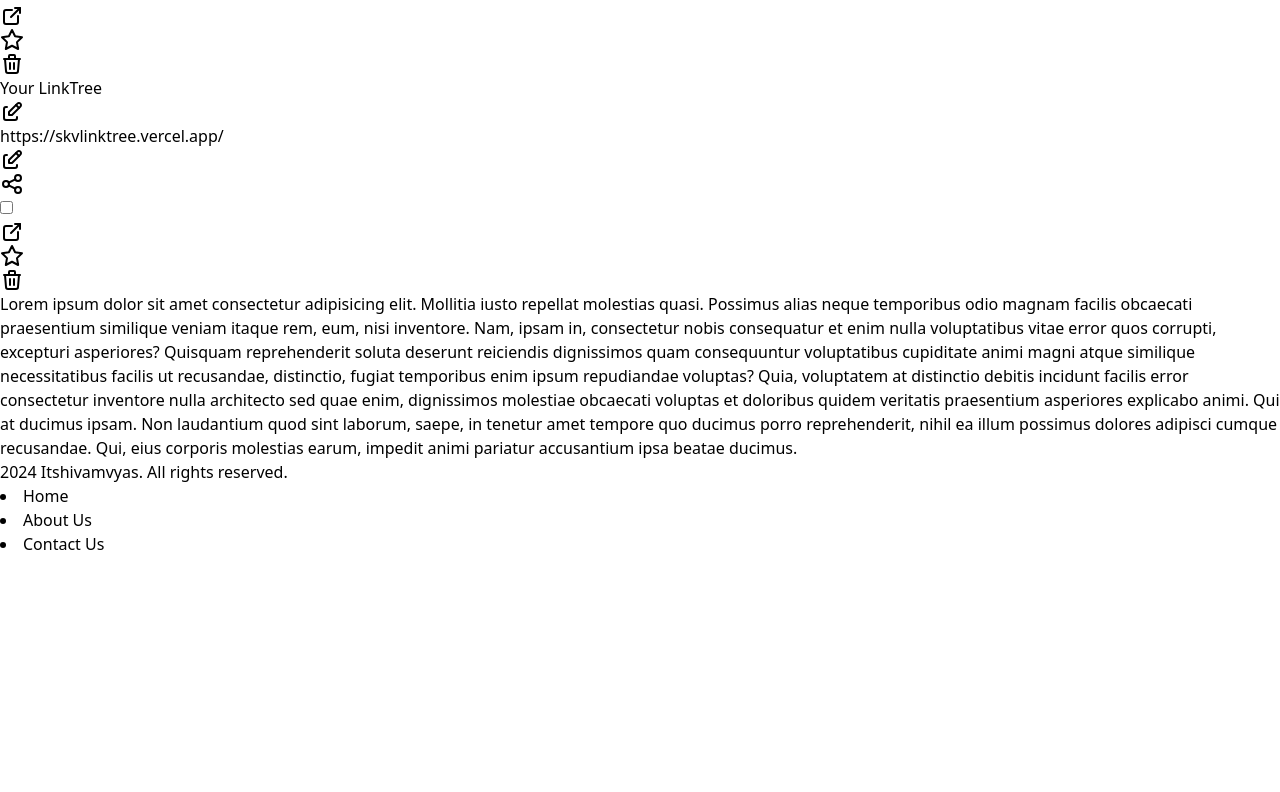
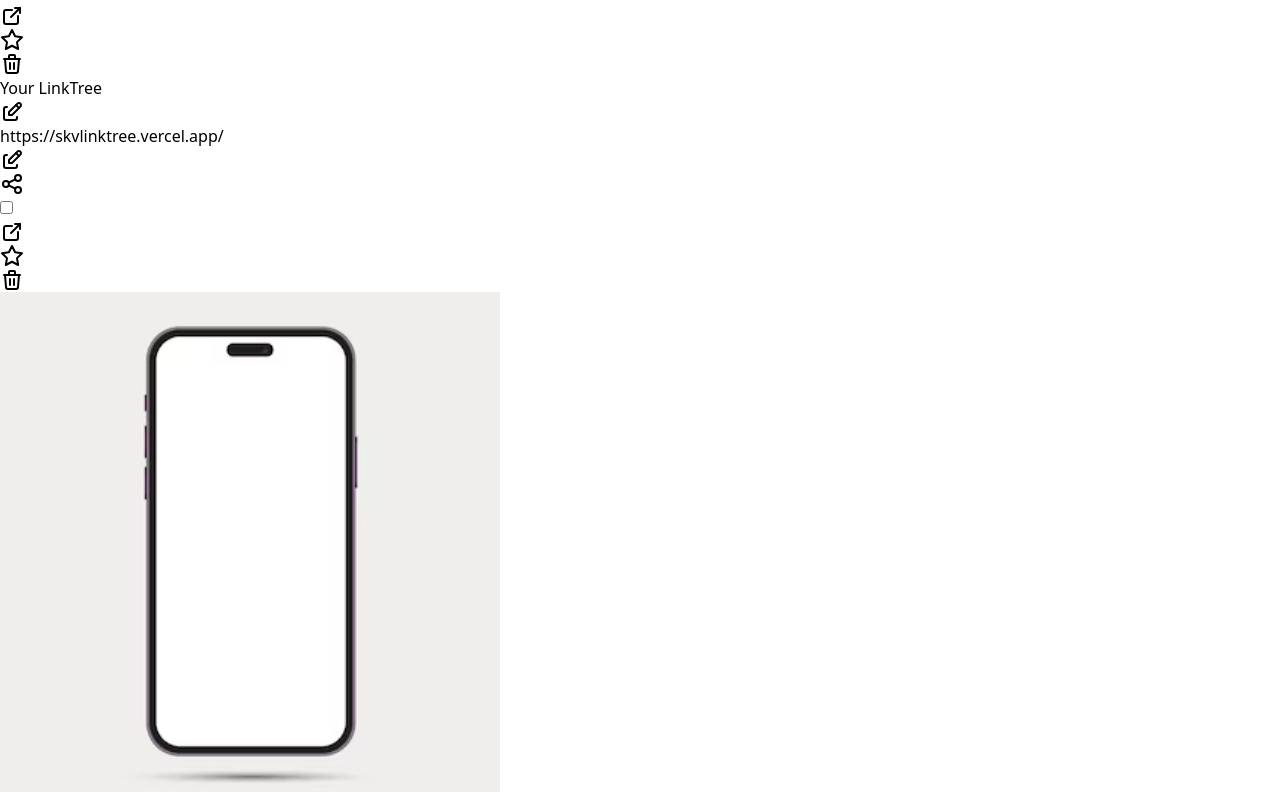
Before and after one commit to itshivamvyas/linktreeProject, a React (Vite) app: page / in a window 1280 px wide. Shown: the part 1834-2626 px from the top of the page. Before the commit the page ends 2390 px from the top, so only its background shows below. Built offline with nearby package versions, Linux system fonts and the light colour scheme.

Commit message:
Update Mockup And Some Designing

```diff
--- a/src/Pages/Links.jsx
+++ b/src/Pages/Links.jsx
@@ -7,7 +7,7 @@ function Links() {
     <div className="p-5">
       <div className="grid grid-cols-2">
         <section className="flex-1 p-10">
-          <button className="flex justify-center items-center gap-2 p-5 bg-indigo-800 rounded-full text-white font-bold w-full hover:bg-indigo-700 mb-14">
+          <button className="flex justify-center items-center gap-2 p-5 bg-indigo-800 rounded-full text-white font-bold w-full hover:bg-indigo-700 mb-14 sticky top-28 z-50">
             <svg
               width="22px"
               height="22px"
--- a/src/components/Footer/Footer.jsx
+++ b/src/components/Footer/Footer.jsx
@@ -1,4 +1,7 @@
 import React from "react";
+import { IconHome } from "@tabler/icons-react";
+import { IconRobot } from "@tabler/icons-react";
+import { IconPhoneCall } from "@tabler/icons-react";
 
 function Footer() {
   return (
@@ -9,14 +12,14 @@ function Footer() {
         </span>
 
         <p className="flex flex-row gap-16 list-none text-center font-bold">
-          <li className="hover:bg-red-400 cursor-pointer rounded-3xl p-2.5 min-w-24 text-center font-bold">
-            Home
+          <li className="hover:bg-indigo-700 hover:text-white rounded-3xl p-2.5 min-w-28 text-center font-bold cursor-pointer flex flex-row gap-2">
+            <IconHome /> Home
           </li>
-          <li className="hover:bg-red-400 cursor-pointer rounded-3xl p-2.5 min-w-24 text-center font-bold">
-            About Us
+          <li className="hover:bg-indigo-700 hover:text-white rounded-3xl p-2.5 min-w-28 text-center font-bold cursor-pointer flex flex-row gap-2">
+            <IconRobot /> About Us
           </li>
-          <li className="hover:bg-red-400 cursor-pointer rounded-3xl p-2.5 min-w-24 text-center font-bold">
-            Contact Us
+          <li className="hover:bg-indigo-700 hover:text-white rounded-3xl p-2.5 min-w-28 text-center font-bold cursor-pointer flex flex-row gap-2">
+            <IconPhoneCall /> Contact Us
           </li>
         </p>
       </div>
--- a/src/components/Preview Section/Preview.jsx
+++ b/src/components/Preview Section/Preview.jsx
@@ -5,7 +5,9 @@ function Preview() {
     <div>
       <section className="flex-1">
           <div className="flex fixed p-10">
-            <p>Lorem ipsum dolor sit amet consectetur adipisicing elit. Mollitia iusto repellat molestias quasi. Possimus alias neque temporibus odio magnam facilis obcaecati praesentium similique veniam itaque rem, eum, nisi inventore. Nam, ipsam in, consectetur nobis consequatur et enim nulla voluptatibus vitae error quos corrupti, excepturi asperiores? Quisquam reprehenderit soluta deserunt reiciendis dignissimos quam consequuntur voluptatibus cupiditate animi magni atque similique necessitatibus facilis ut recusandae, distinctio, fugiat temporibus enim ipsum repudiandae voluptas? Quia, voluptatem at distinctio debitis incidunt facilis error consectetur inventore nulla architecto sed quae enim, dignissimos molestiae obcaecati voluptas et doloribus quidem veritatis praesentium asperiores explicabo animi. Qui at ducimus ipsam. Non laudantium quod sint laborum, saepe, in tenetur amet tempore quo ducimus porro reprehenderit, nihil ea illum possimus dolores adipisci cumque recusandae. Qui, eius corporis molestias earum, impedit animi pariatur accusantium ipsa beatae ducimus. </p>
+            <div className='flex justify-center items-center'>
+              <img src="./8.png" alt="" width={500} height={500} />
+            </div>
           </div>
         </section>
     </div>
--- a/src/main.jsx
+++ b/src/main.jsx
@@ -11,6 +11,5 @@ ReactDOM.createRoot(document.getElementById("root")).render(
     <App />
     <Header />
     <Links />
-    <Footer />
   </React.StrictMode>
 );
```
Also changed, not shown: public/8.png (added).
